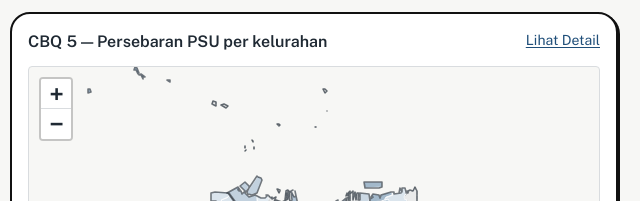
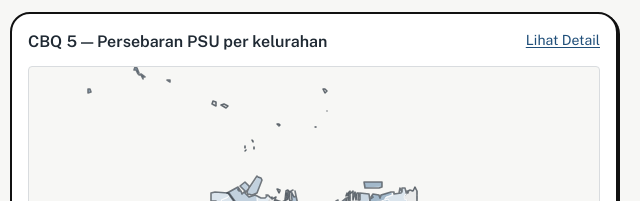
Before and after one commit to hekalrapli/MetroScope, a website: page index.html in a window 1280 px wide. Both pictures are taken after a click on the link "Overview". Shown: the part 378-579 px from the top of the page, 638-1278 px from the left. Drawn offline with nearby package versions, Linux system fonts and the light colour scheme.

Commit message:
Nonaktifkan zoom/scroll peta inline dan aktifkan hanya saat Perbesar

```diff
--- a/css/style.css
+++ b/css/style.css
@@ -946,6 +946,16 @@ code {
   font-size: 14px;
 }
 
+.choropleth.is-static-map.leaflet-container {
+  touch-action: pan-y;
+  cursor: default;
+}
+
+.choropleth.is-static-map .leaflet-pane,
+.choropleth.is-static-map .leaflet-interactive {
+  touch-action: pan-y;
+}
+
 .leaflet-control-zoom a {
   color: var(--text);
   background: var(--panel);
--- a/index.html
+++ b/index.html
@@ -19,7 +19,7 @@
       rel="stylesheet"
       href="https://cdn.jsdelivr.net/npm/leaflet@1.9.4/dist/leaflet.css"
     />
-    <link rel="stylesheet" href="css/style.css?v=20261125g" />
+    <link rel="stylesheet" href="css/style.css?v=20261126a" />
   </head>
   <body>
     <a class="skip-link" href="#app">Lewati ke isi</a>
--- a/js/choropleth.js
+++ b/js/choropleth.js
@@ -286,6 +286,7 @@ export async function createPsuChoropleth({
   tahun,
   fit = "mainland",
   labelStyle = "full",
+  panZoom = true,
 }) {
   if (!container) return null;
   if (typeof globalThis.L === "undefined") {
@@ -303,9 +304,16 @@ export async function createPsuChoropleth({
   }
   if (!container.isConnected) return null;
 
+  container.classList.toggle("is-static-map", !panZoom);
   const data = computeMapData(geojson, rows, tahun);
   const map = globalThis.L.map(container, {
-    zoomControl: true,
+    zoomControl: panZoom,
+    scrollWheelZoom: panZoom,
+    dragging: panZoom,
+    touchZoom: panZoom,
+    doubleClickZoom: panZoom,
+    boxZoom: panZoom,
+    keyboard: panZoom,
     attributionControl: false,
     minZoom: 8,
     maxZoom: 16,
--- a/js/pages/cbq5.js
+++ b/js/pages/cbq5.js
@@ -37,7 +37,7 @@ import {
 import {
   createPsuChoropleth,
   disposeAllMaps,
-} from "../choropleth.js?v=20261125c";
+} from "../choropleth.js?v=20261126a";
 
 function horizontalBarOption({ values, order, color, unit, definition }) {
   const valid = order
--- a/js/pages/overview.js
+++ b/js/pages/overview.js
@@ -39,7 +39,7 @@ import {
   createPsuChoropleth,
   disposeAllMaps,
   scopeLabel,
-} from "../choropleth.js?v=20261125c";
+} from "../choropleth.js?v=20261126a";
 
 const CBQ2_YEAR_COLORS = {
   2023: "#9DBAD5",
@@ -770,6 +770,7 @@ export function render(root, rows, options = {}) {
           tahun: selectedYear,
           fit: "mainland",
           labelStyle: "short",
+          panZoom: true,
         })
           .then((handle) => {
             if (!handle) return;
@@ -859,6 +860,7 @@ export function render(root, rows, options = {}) {
       tahun: selectedYear,
       fit: "mainland",
       labelStyle: "short",
+      panZoom: false,
     })
       .then((handle) => {
         if (!handle) return;
--- a/js/pages/uji.js
+++ b/js/pages/uji.js
@@ -1,4 +1,4 @@
-import { render as renderOverview } from "./overview.js?v=20261125c";
+import { render as renderOverview } from "./overview.js?v=20261126a";
 import { esc } from "../ui.js?v=20261119ac";
 import {
   TASKS,
--- a/js/router.js
+++ b/js/router.js
@@ -1,6 +1,6 @@
 import { loadData } from "./data.js?v=20261119ac";
 import { disposeAll } from "./charts.js?v=20261125c";
-import { disposeAllMaps } from "./choropleth.js?v=20261125c";
+import { disposeAllMaps } from "./choropleth.js?v=20261126a";
 import { esc } from "./ui.js?v=20261119ac";
 
 const BERANDA_MEMBERS = [
@@ -69,7 +69,7 @@ const BERANDA_PAGE = {
 
 const PAGES = {
   beranda: () => Promise.resolve(BERANDA_PAGE),
-  overview: () => import("./pages/overview.js?v=20261125c"),
+  overview: () => import("./pages/overview.js?v=20261126a"),
   cbq1: () => import("./pages/cbq1.js?v=20261125c"),
   cbq2: () => import("./pages/cbq2.js?v=20261125c"),
   cbq3: () => import("./pages/cbq3.js?v=20261125c"),
```
